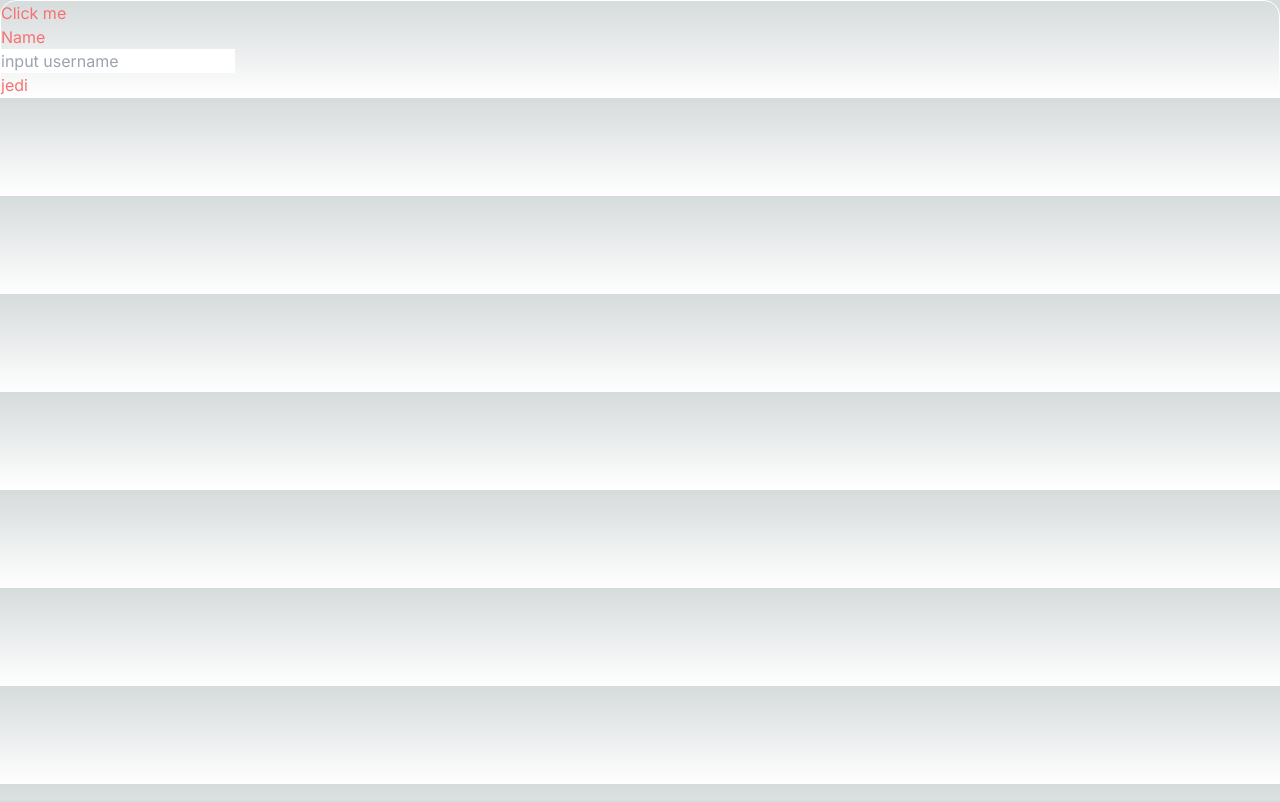
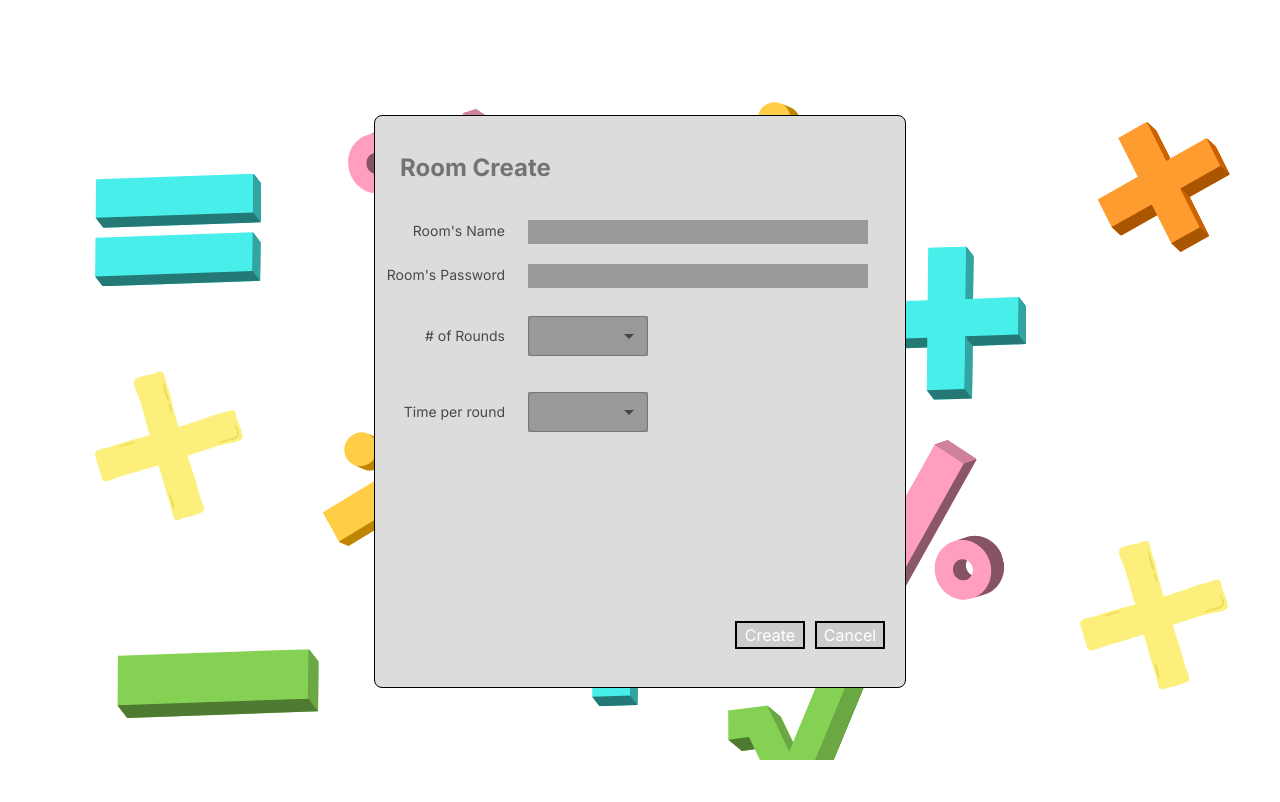
Before and after one commit to IQ180-netcentric-ice/IQ180-frontend, a Next.js app: page /waiting-room in a window 1280 px wide. Built offline with nearby package versions, Linux system fonts and the light colour scheme.

Commit message:
feat: create waiting-room page

```diff
--- a/src/app/waiting-room/page.tsx
+++ b/src/app/waiting-room/page.tsx
@@ -1,24 +1,57 @@
 "use client";
 import { useEffect, useState } from "react";
+import Head from "next/head";
+import Image from "next/image";
+import RoomInput from "../components/room-input";
+import RoomDropdown from "../components/room-dropdown";
+import { useRouter } from "next/navigation";
 
 export default function NamePage() {
-  const [name, setName] = useState("");
+  // useEffect(() => {
+  //   console.log("hi");
+  //   alert("hello world");
+  // }, []);
 
-  useEffect(() => {
-    console.log("hi");
-    alert("hello world");
-  }, []);
+  // const handleNameChange = (event: React.ChangeEvent<HTMLInputElement>) => {
+  //   setName(event.target.value);
+  // };
 
-  const handleNameChange = (event: React.ChangeEvent<HTMLInputElement>) => {
-    setName(event.target.value);
-  };
-
+  const router = useRouter();
   return (
-    <div className="text-red-400">
-      <button onClick={() => setName("Name")}>Click me</button>
-      <h1>Name</h1>
-      <input placeholder="input username" onChange={handleNameChange} />
-      <p>jedi</p>
-    </div>
+    <>
+      <Head>
+        <title>IQ 180</title>
+      </Head>
+      <Image
+        fill={true}
+        src="/background_iq180.svg"
+        alt="background image"
+        className="z-[-1]"
+      />
+      <div className="flex flex-col items-center justify-center z-[1] h-[100vh]">
+        <div className="border-solid border-black border-[1px] rounded-lg flex flex-col bg-[#DCDCDC] w-[532px] h-[573px]">
+          <div className="font-bold text-[#737373] text-[24px] mt-[34px] ml-[25px] mb-[34px]">
+            Room Create
+          </div>
+          <div className="flex flex-col gap-[20px]">
+            <RoomInput text="Room's Name" />
+            <RoomInput text="Room's Password" />
+            <RoomDropdown items={5} text={"# of Rounds"} />
+            <RoomDropdown items={3} text={"Time per round"} />
+          </div>
+          <div className="flex flex-row justify-between w-[150px] ml-[360px] mt-[181px]">
+            <button className="text-white bg-[#CBCBCB] w-[70px] border-black border-solid border-[2px] hover:transform hover:-translate-y-1 hover:shadow-md">
+              Create
+            </button>
+            <button
+              className="text-white bg-[#CBCBCB] w-[70px] border-black border-solid border-[2px] hover:transform hover:-translate-y-1 hover:shadow-md"
+              onClick={() => router.push("/")}
+            >
+              Cancel
+            </button>
+          </div>
+        </div>
+      </div>
+    </>
   );
 }
```
